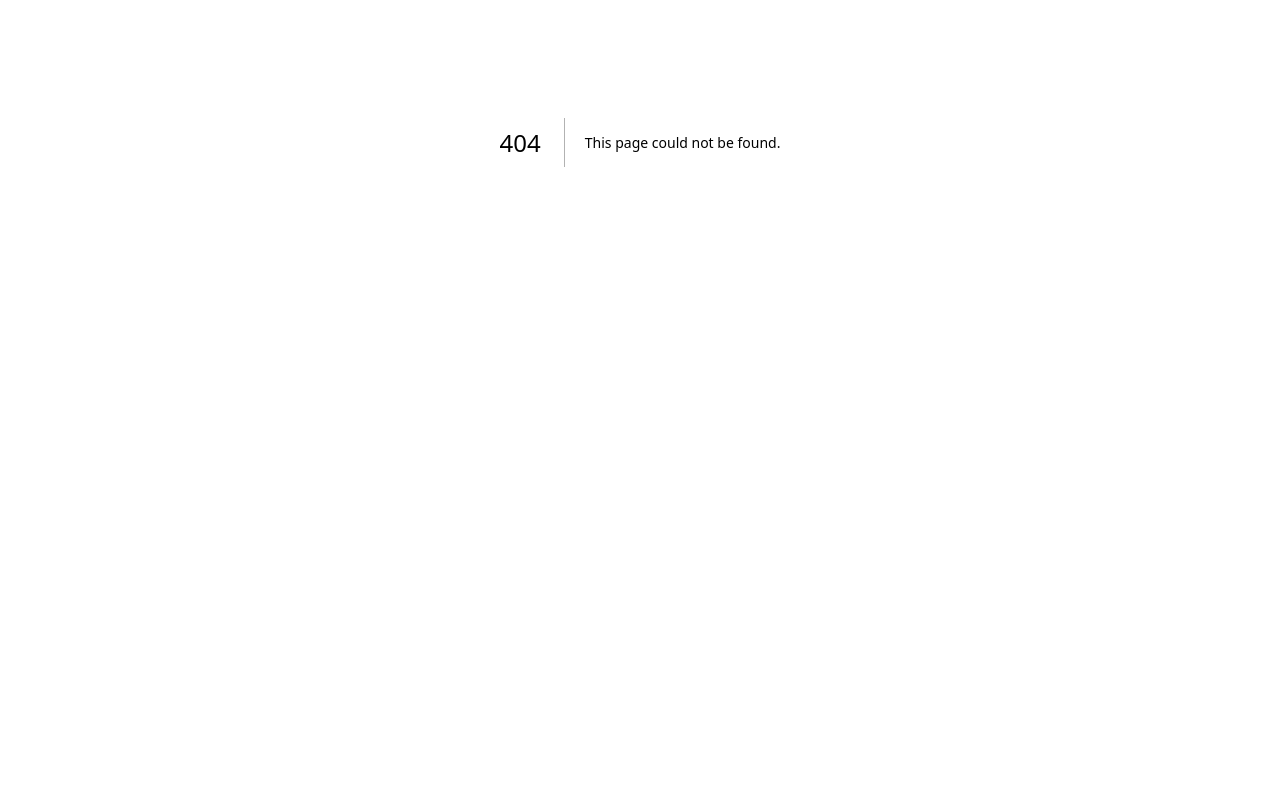
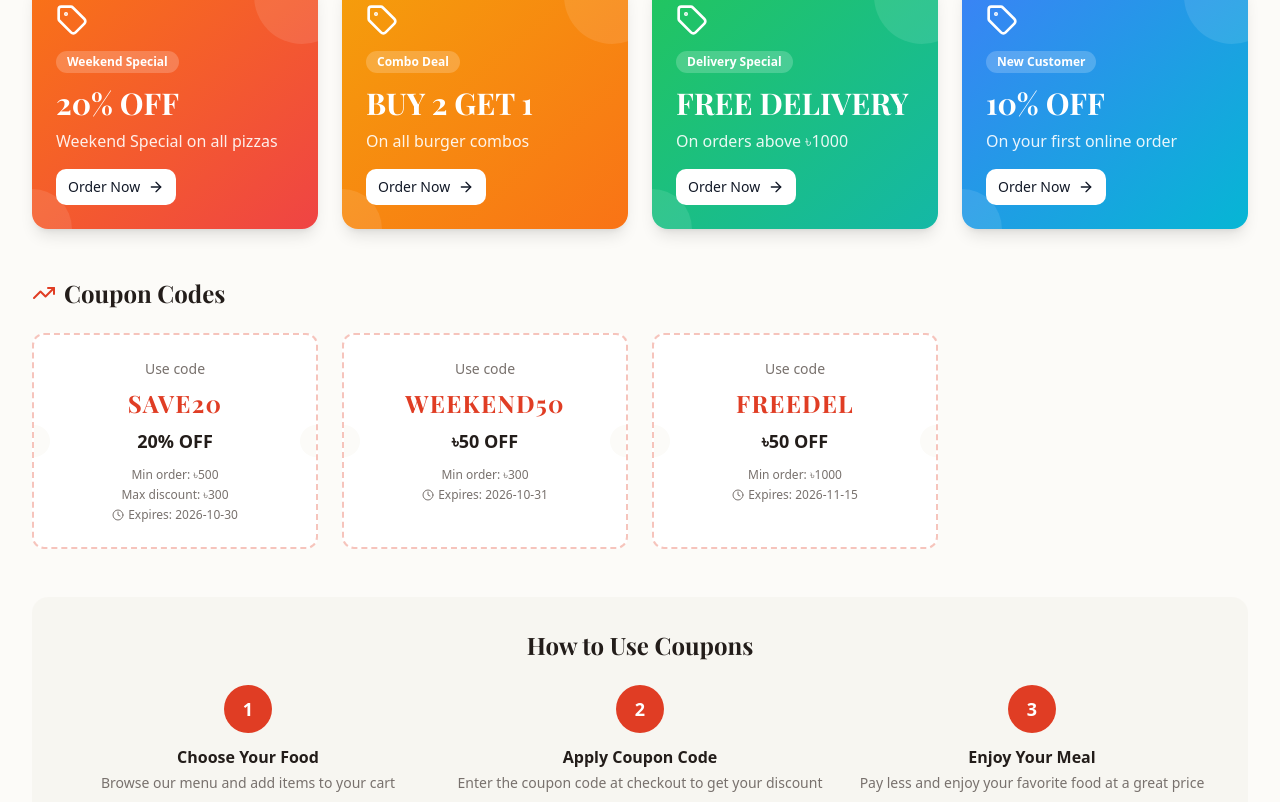
Before and after one commit to Galib-272/Savoria_client_side, a Next.js app: page /offers in a window 1280 px wide. Before the commit this address had no page. Shown: the part 258-1060 px from the top of the page. Before the commit the page ends 800 px from the top, so only its background shows below. Built offline with nearby package versions, Linux system fonts and the light colour scheme; no server answers; a web font is replaced by a local one.

Commit message:
special offers page finished

```diff
--- /dev/null
+++ b/src/app/(public)/offers/page.tsx
@@ -0,0 +1,105 @@
+'use client';
+
+import { useState, useEffect } from 'react';
+import Link from 'next/link';
+import { Button } from '@/components/ui/button';
+import { Badge } from '@/components/ui/badge';
+import { ArrowRight, Tag, Clock, TrendingUp } from 'lucide-react';
+import { offers as fallbackOffers, coupons as fallbackCoupons } from '@/lib/mock-data';
+import { api } from '@/lib/api';
+import type { Coupon } from '@/lib/types';
+
+export default function OffersPage() {
+  const [couponList, setCouponList] = useState<Coupon[]>(fallbackCoupons);
+
+  useEffect(() => {
+    api.getCoupons()
+      .then((data) => {
+        if (data && data.length) {
+          setCouponList(data.map((c: any) => ({ ...c, id: c._id || c.id })));
+        }
+      })
+      .catch(console.error);
+  }, []);
+  return (
+    <div className="mx-auto max-w-7xl px-4 py-8 sm:px-6 lg:px-8">
+      <div className="mb-8 text-center">
+        <Badge className="mb-3">Special Deals</Badge>
+        <h1 className="font-display text-4xl font-bold">Offers & Promotions</h1>
+        <p className="mt-2 text-muted-foreground">Save more with our exclusive deals and coupon codes</p>
+      </div>
+
+      {/* Offers Grid */}
+      <div className="mb-12 grid grid-cols-1 gap-6 sm:grid-cols-2 lg:grid-cols-4">
+        {fallbackOffers.map((offer) => (
+          <div
+            key={offer.id}
+            className={`relative overflow-hidden rounded-2xl bg-gradient-to-br ${offer.color} p-6 text-white shadow-lg transition-transform hover:scale-105`}
+          >
+            <div className="absolute right-0 top-0 h-24 w-24 rounded-full bg-white/10 -translate-y-8 translate-x-8" />
+            <div className="absolute bottom-0 left-0 h-20 w-20 rounded-full bg-white/10 translate-y-10 -translate-x-10" />
+            <Tag className="mb-3 h-8 w-8" />
+            <Badge className="mb-3 bg-white/20 text-white">{offer.badge}</Badge>
+            <h3 className="mb-2 font-display text-3xl font-bold">{offer.title}</h3>
+            <p className="mb-4 text-white/90">{offer.description}</p>
+            <Link href="/menu">
+              <Button size="sm" className="bg-white text-gray-900 hover:bg-white/90">
+                Order Now <ArrowRight className="ml-2 h-4 w-4" />
+              </Button>
+            </Link>
+          </div>
+        ))}
+      </div>
+
+      {/* Coupons Section */}
+      <div className="mb-12">
+        <div className="mb-6 flex items-center gap-2">
+          <TrendingUp className="h-6 w-6 text-primary" />
+          <h2 className="font-display text-2xl font-bold">Coupon Codes</h2>
+        </div>
+        <div className="grid grid-cols-1 gap-6 sm:grid-cols-2 lg:grid-cols-4">
+          {couponList.filter((c) => c.active).map((coupon) => (
+            <div key={coupon.id} className="relative overflow-hidden rounded-xl border-2 border-dashed border-primary/30 bg-card p-6">
+              <div className="absolute -left-4 top-1/2 h-8 w-8 -translate-y-1/2 rounded-full bg-background" />
+              <div className="absolute -right-4 top-1/2 h-8 w-8 -translate-y-1/2 rounded-full bg-background" />
+              <div className="text-center">
+                <p className="text-sm text-muted-foreground">Use code</p>
+                <p className="my-2 font-display text-2xl font-bold tracking-wider text-primary">{coupon.code}</p>
+                <p className="text-lg font-semibold">
+                  {coupon.type === 'percentage' ? `${coupon.value}% OFF` : `৳${coupon.value} OFF`}
+                </p>
+                <div className="mt-3 space-y-1 text-xs text-muted-foreground">
+                  <p>Min order: ৳{coupon.minOrder}</p>
+                  {coupon.maxDiscount && <p>Max discount: ৳{coupon.maxDiscount}</p>}
+                  <p className="flex items-center justify-center gap-1">
+                    <Clock className="h-3 w-3" /> Expires: {coupon.expiry}
+                  </p>
+                </div>
+              </div>
+            </div>
+          ))}
+        </div>
+      </div>
+
+      {/* How it works */}
+      <div className="rounded-2xl bg-secondary/50 p-8">
+        <h2 className="mb-6 text-center font-display text-2xl font-bold">How to Use Coupons</h2>
+        <div className="grid grid-cols-1 gap-6 sm:grid-cols-3">
+          {[
+            { step: '1', title: 'Choose Your Food', desc: 'Browse our menu and add items to your cart' },
+            { step: '2', title: 'Apply Coupon Code', desc: 'Enter the coupon code at checkout to get your discount' },
+            { step: '3', title: 'Enjoy Your Meal', desc: 'Pay less and enjoy your favorite food at a great price' },
+          ].map((item) => (
+            <div key={item.step} className="text-center">
+              <div className="mx-auto mb-3 flex h-12 w-12 items-center justify-center rounded-full bg-primary text-lg font-bold text-primary-foreground">
+                {item.step}
+              </div>
+              <h3 className="mb-1 font-semibold">{item.title}</h3>
+              <p className="text-sm text-muted-foreground">{item.desc}</p>
+            </div>
+          ))}
+        </div>
+      </div>
+    </div>
+  );
+}
```
